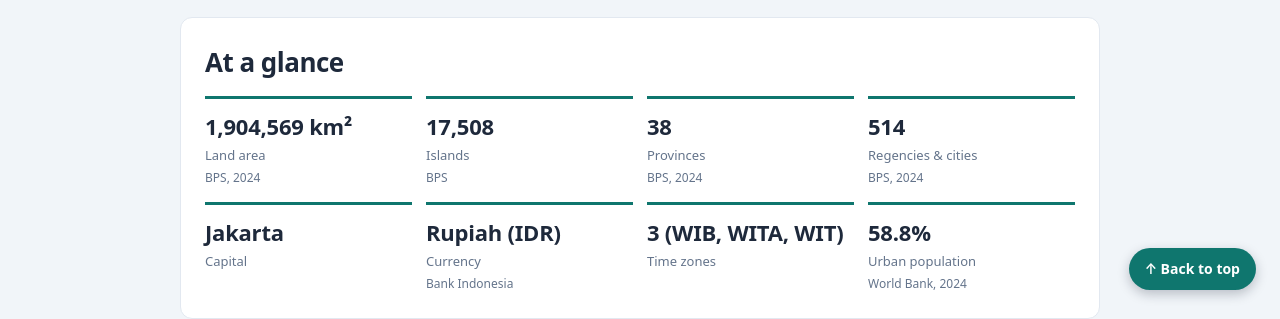
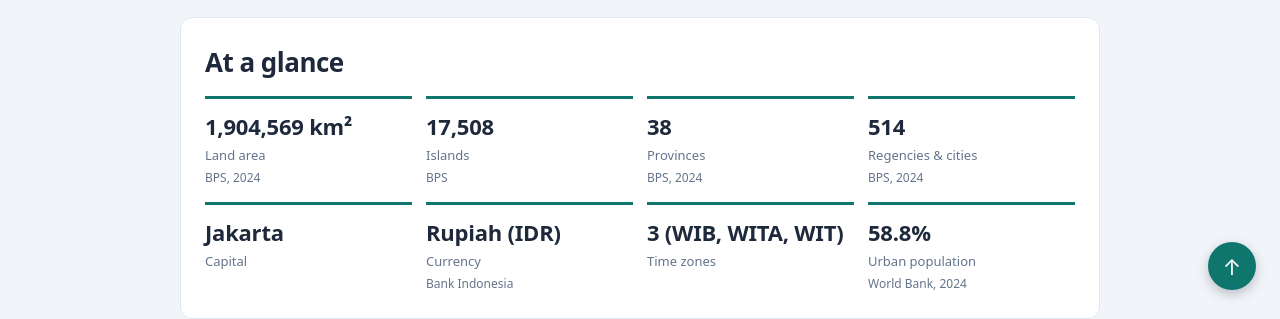
Before and after one commit to Anonone404/makefun-stats-site, a plain HTML site: page app/index.html in a window 1280 px wide. Shown: the part 486-805 px from the top of the page. Drawn offline with Linux system fonts and the light colour scheme.

Commit message:
Update app/index.html and app/styles.css to arrow-only back-to-top version

```diff
--- a/app/index.html
+++ b/app/index.html
@@ -144,7 +144,7 @@
   </div>
 </footer>
 
-<a class="to-top" href="#overview">↑ Back to top</a>
+<a class="to-top" href="#overview" aria-label="Back to top">↑</a>
 
 <script type="module" src="app.js"></script>
 </body>
--- a/app/styles.css
+++ b/app/styles.css
@@ -257,20 +257,23 @@ td.empty { text-align: center; color: var(--muted); padding: 20px; }
 }
 .foot p { margin: 0; font-size: 14px; }
 
-/* Floating back-to-top button: fixed to the viewport, bottom-right
-   with a clear offset from the edges so it never sits in the corner. */
+/* Floating back-to-top button: a circular arrow-only button, fixed to
+   the viewport bottom-right with a clear offset from the edges. */
 .to-top {
   position: fixed;
   right: 24px;
   bottom: 24px;
   z-index: 20;
-  display: inline-block;
-  padding: 10px 16px;
-  border-radius: 999px;
+  display: inline-flex;
+  align-items: center;
+  justify-content: center;
+  width: 48px;
+  height: 48px;
+  border-radius: 50%;
   background: var(--teal);
   color: #fff;
-  font-size: 14px;
-  font-weight: 600;
+  font-size: 22px;
+  line-height: 1;
   text-decoration: none;
   box-shadow: 0 4px 12px rgba(15, 23, 42, 0.25);
 }
```
